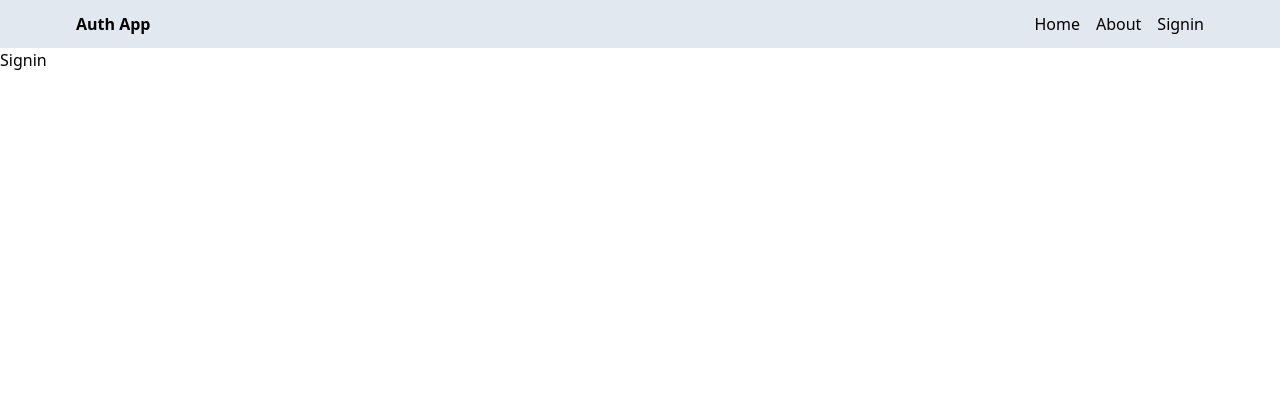
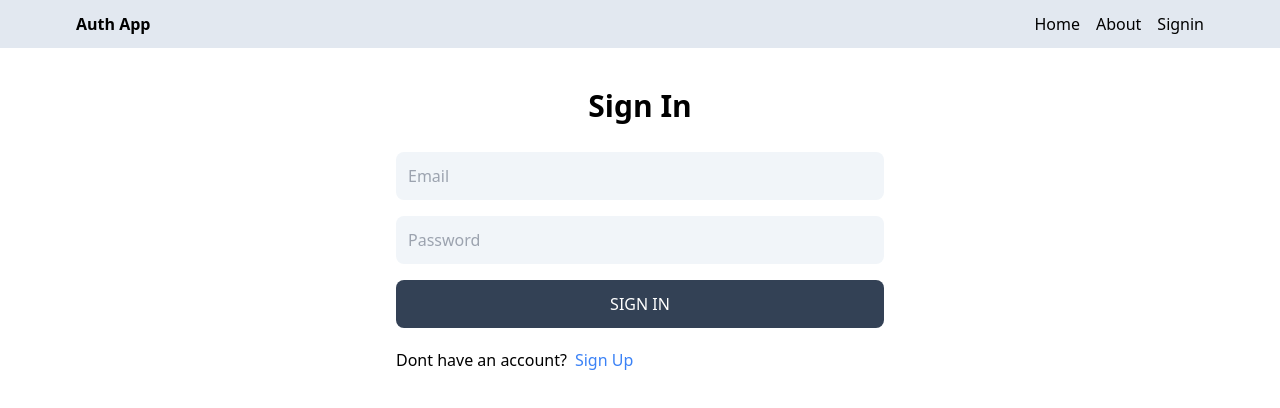
Before and after one commit to Krfd/social-media-app, a React (Vite) app in the folder client/: page /sign-in in a window 1280 px wide. Shown: the top 408 px of the page. Built offline with nearby package versions, Linux system fonts and the light colour scheme.

Commit message:
completed the sign in page functionality

```diff
--- a/client/src/pages/Signin.jsx
+++ b/client/src/pages/Signin.jsx
@@ -1,5 +1,82 @@
 import React from "react";
+import { Link, useNavigate } from "react-router-dom";
+import { useState } from "react";
 
-export default function Signin() {
-    return <div>Signin</div>;
+export default function SignIn() {
+    const [formData, setFormData] = useState({});
+    const [error, setError] = useState(false);
+    const [loading, setLoading] = useState(false);
+    const navigate = useNavigate();
+
+    const handleChange = (e) => {
+        setFormData({ ...formData, [e.target.id]: e.target.value });
+    };
+
+    const handleSubmit = async (e) => {
+        e.preventDefault();
+
+        try {
+            setLoading(true);
+            setError(false);
+            const res = await fetch("/api/auth/signin", {
+                method: "POST",
+                headers: {
+                    "Content-Type": "application/json",
+                },
+                body: JSON.stringify(formData),
+            });
+            const data = await res.json();
+            {
+                message: "User created successfully!";
+            }
+            setLoading(false);
+
+            if (data.success === false) {
+                setError(true);
+                return;
+            }
+            navigate("/");
+        } catch (err) {
+            setLoading(false);
+            setError(true);
+        }
+    };
+    return (
+        <div className="p-3 max-w-lg mx-auto">
+            <h1 className="text-center text-3xl font-semibold my-7">Sign In</h1>
+            <form onSubmit={handleSubmit} className="flex flex-col gap-4">
+                <input
+                    type="email"
+                    name="email"
+                    id="email"
+                    placeholder="Email"
+                    className="bg-slate-100 p-3 rounded-lg"
+                    onChange={handleChange}
+                />
+                <input
+                    type="password"
+                    name="password"
+                    id="password"
+                    placeholder="Password"
+                    className="bg-slate-100 p-3 rounded-lg"
+                    onChange={handleChange}
+                />
+                <button
+                    disabled={loading}
+                    className="bg-slate-700 text-white p-3 rounded-lg uppercase hover:opacity-95 disabled:opacity-80"
+                >
+                    {loading ? "Loading..." : "Sign In"}
+                </button>
+            </form>
+            <div className="flex gap-2 mt-5">
+                <p>Dont have an account?</p>
+                <Link to="/sign-up">
+                    <span className="text-blue-500">Sign Up</span>
+                </Link>
+            </div>
+            <p className="text-red-700 mt-5">
+                {error && "Something went wrong!"}
+            </p>
+        </div>
+    );
 }
--- a/client/src/pages/Signup.jsx
+++ b/client/src/pages/Signup.jsx
@@ -1,11 +1,12 @@
 import React from "react";
-import { Link } from "react-router-dom";
+import { Link, useNavigate } from "react-router-dom";
 import { useState } from "react";
 
 export default function Signup() {
     const [formData, setFormData] = useState({});
     const [error, setError] = useState(false);
     const [loading, setLoading] = useState(false);
+    const navigate = useNavigate();
 
     const handleChange = (e) => {
         setFormData({ ...formData, [e.target.id]: e.target.value });
@@ -35,6 +36,7 @@
                 setError(true);
                 return;
             }
+            navigate("/sign-in");
         } catch (err) {
             setLoading(false);
             setError(true);
```
